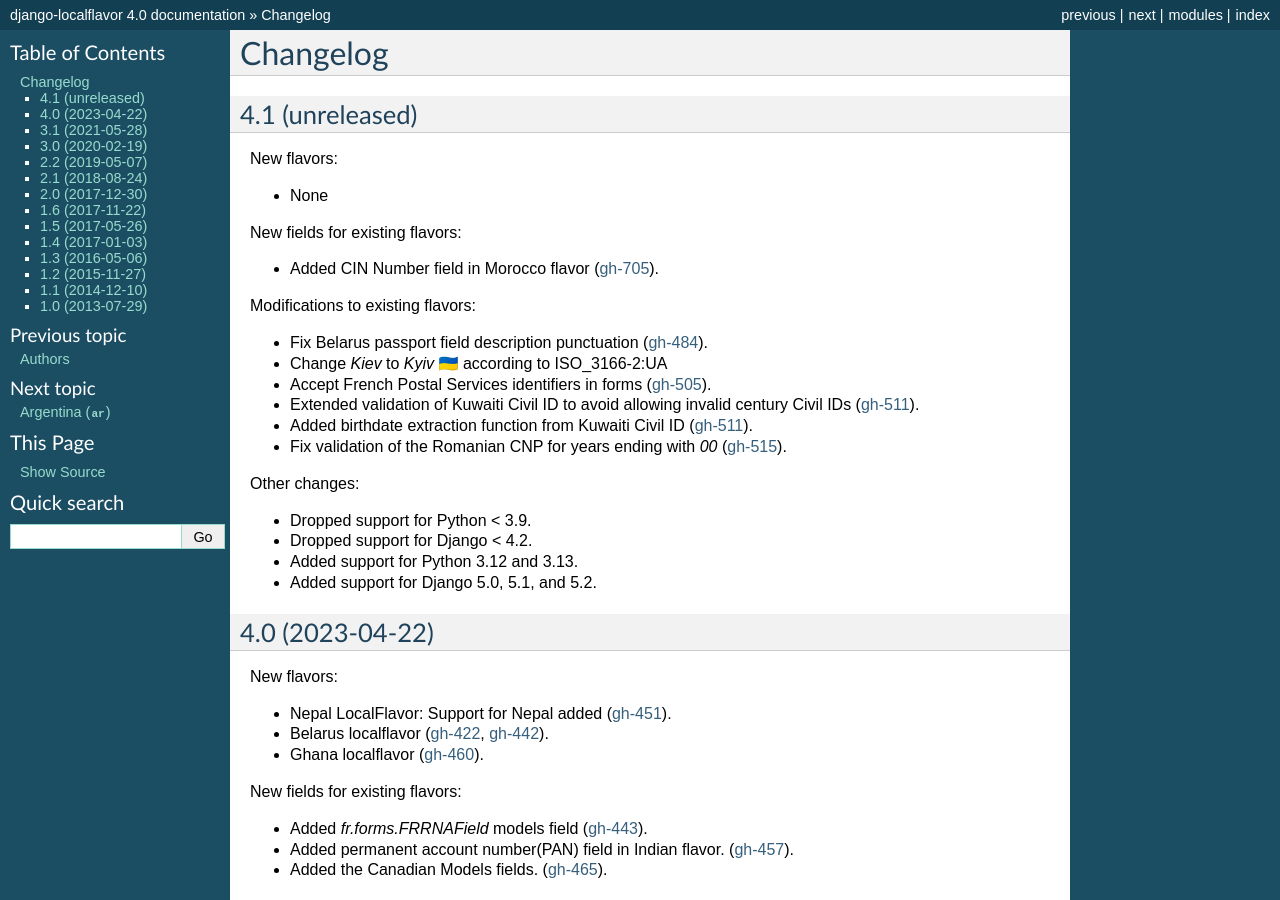
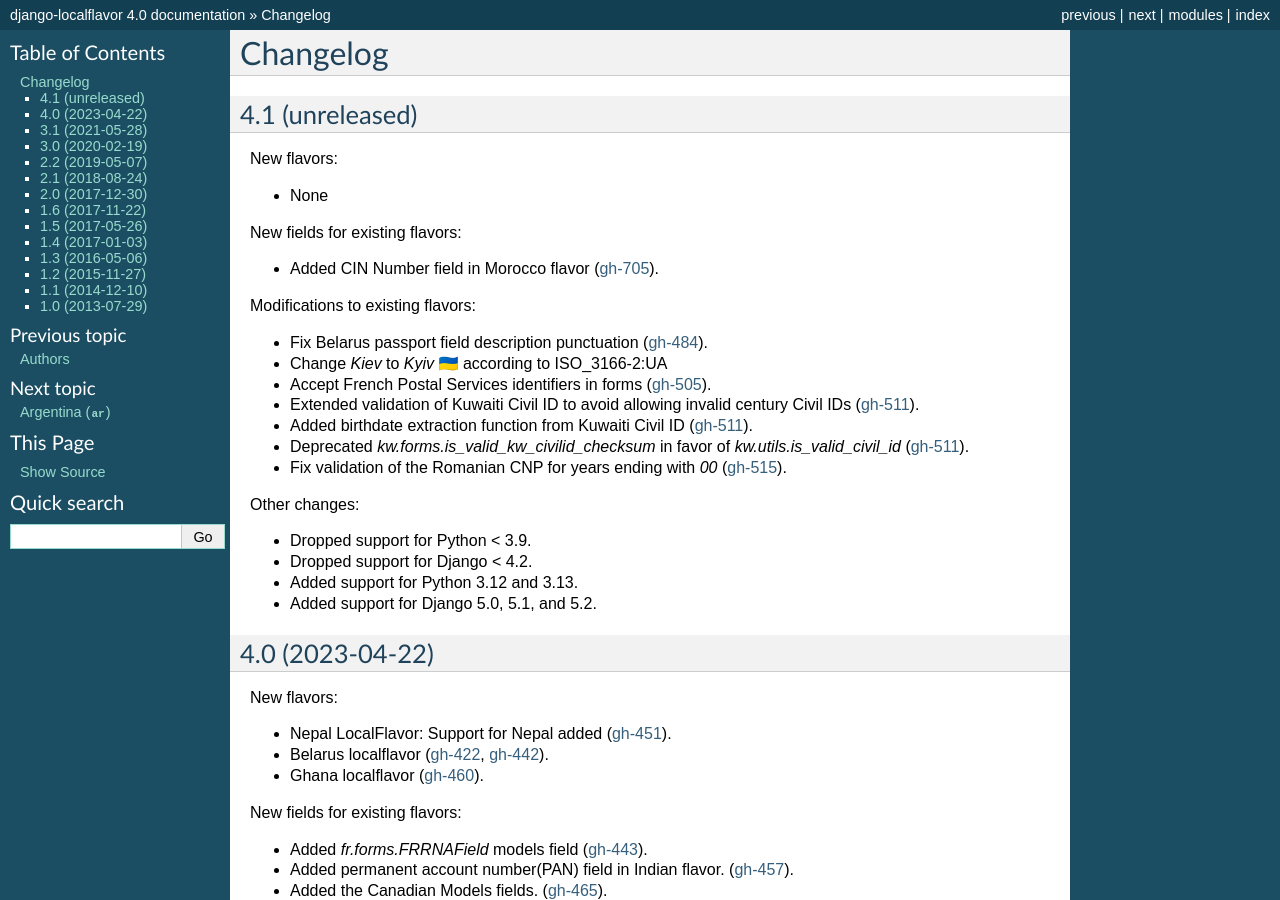
Before and after one commit to django/django-localflavor, a Sphinx documentation site: the page built from docs/changelog.rst, in a window 1280 px wide and 900 px high. Built offline with Sphinx 7.4.7, drawn with Linux system fonts in a browser that asks for light colours.

Commit message:
Add changelog entry for deprecation

```diff
--- a/docs/changelog.rst
+++ b/docs/changelog.rst
@@ -22,6 +22,8 @@
 - Extended validation of Kuwaiti Civil ID to avoid allowing invalid century Civil IDs
   (`gh-511 <https://github.com/django/django-localflavor/pull/511>`_).
 - Added birthdate extraction function from Kuwaiti Civil ID
+  (`gh-511 <https://github.com/django/django-localflavor/pull/511>`_).
+- Deprecated `kw.forms.is_valid_kw_civilid_checksum` in favor of `kw.utils.is_valid_civil_id`
   (`gh-511 <https://github.com/django/django-localflavor/pull/511>`_).
 - Fix validation of the Romanian CNP for years ending with `00`
   (`gh-515 <https://github.com/django/django-localflavor/pull/515>`_).
```
